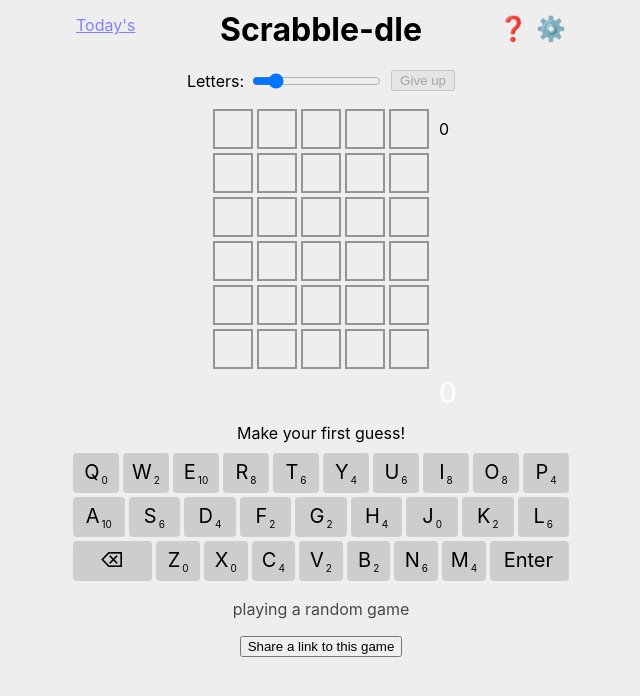
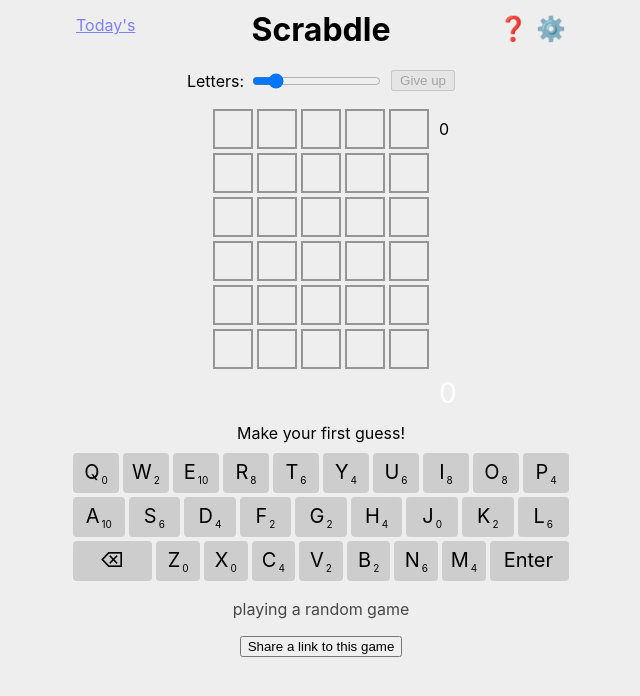
Before and after one commit to lynn/hello, a React (Create React App) app: page / in a window 1280 px wide. Shown: the top 696 px of the page, without its empty margins (319-959 px from the left). Built offline with nearby package versions, Linux system fonts and the light colour scheme.

Commit message:
Rename to Scrabdle

```diff
--- a/package.json
+++ b/package.json
@@ -1,5 +1,5 @@
 {
-  "name": "scrabble-dle",
+  "name": "scrabdle",
   "version": "0.1.0",
   "private": false,
   "dependencies": {
--- a/public/index.html
+++ b/public/index.html
@@ -24,7 +24,7 @@
       work correctly both with client-side routing and a non-root public URL.
       Learn how to configure a non-root public URL by running `npm run build`.
     -->
-    <title>Scrabble-dle</title>
+    <title>Scrabdle</title>
   </head>
   <body>
     <noscript>You need to enable JavaScript to run this app.</noscript>
--- a/src/About.tsx
+++ b/src/About.tsx
@@ -6,7 +6,7 @@ export function About() {
   return (
     <div className="App-about">
       <p>
-        <i>scrabble-dle</i> is based on
+        <i>scrabdle</i> is based on
         {/* // TODO  write stuff */}
         is a remake of the word game{" "}
         <a href="https://www.powerlanguage.co.uk/wordle/">
--- a/src/App.tsx
+++ b/src/App.tsx
@@ -68,7 +68,7 @@ function App() {
 
   return (
     <div className={"App-container" + (colorBlind ? " color-blind" : "")}>
-      <h1>Scrabble-dle</h1>
+      <h1>Scrabdle</h1>
       <div className="top-right">
         {page !== "game" ? (
           link("❌", "Close", "game")
```
Also changed, not shown: 1 other file (tests, documents, lock files or other folders).
